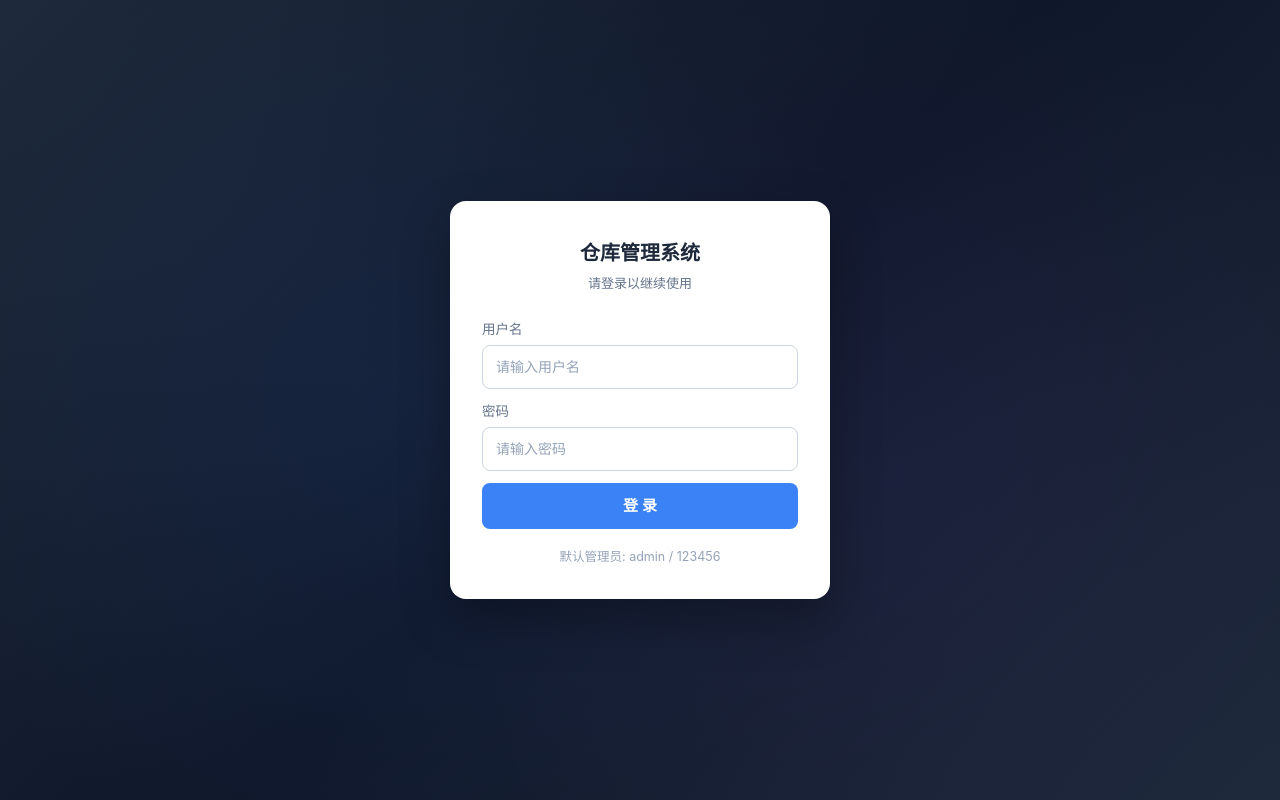
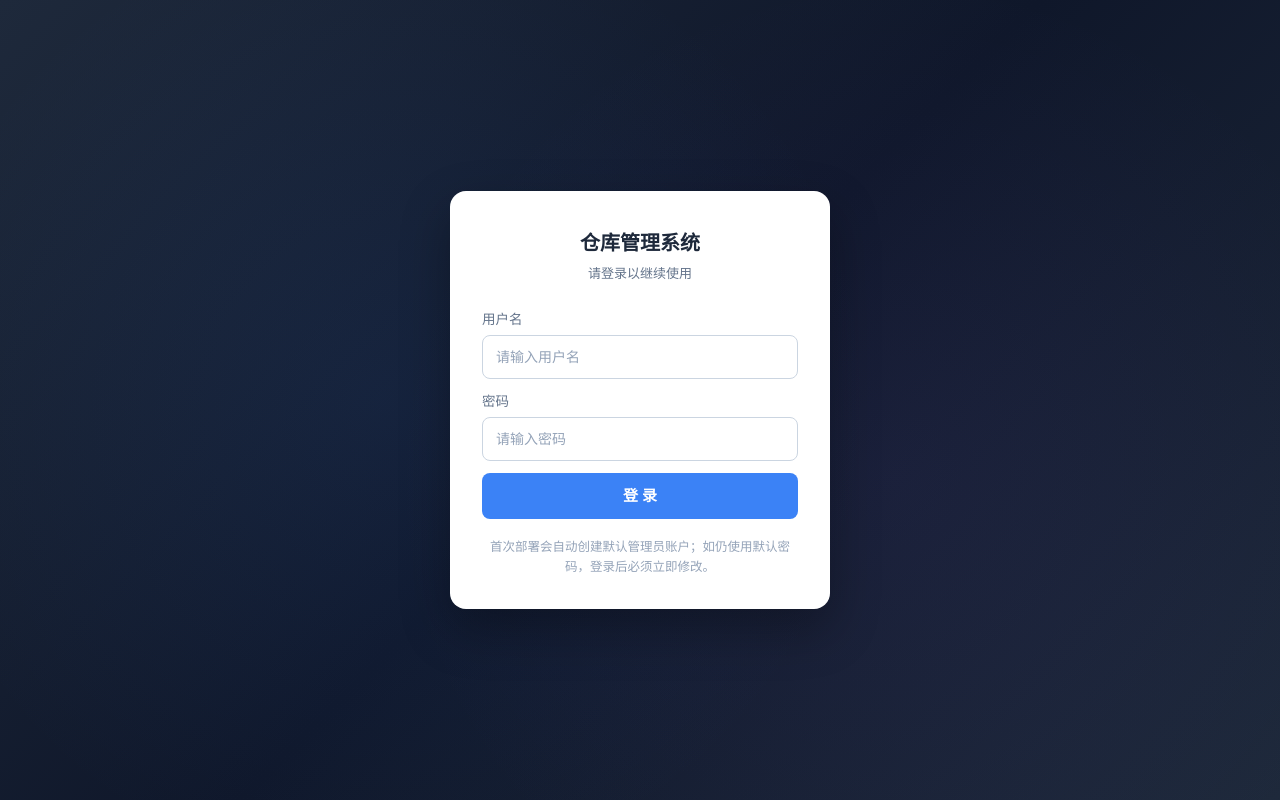
Before and after one commit to sky-smile/warehouse-mvp, a website: page public/index.html in a window 1280 px wide. Drawn offline with Linux system fonts and the light colour scheme; no server answers.

Commit message:
docs: 更新登录提示与版本记录

```diff
--- a/public/index.html
+++ b/public/index.html
@@ -29,7 +29,7 @@
         <div class="login-error hidden" id="login-error"></div>
         <button type="submit" class="btn btn-primary btn-block">登 录</button>
       </form>
-      <p class="login-hint" id="login-hint">默认管理员: admin / 123456</p>
+      <p class="login-hint" id="login-hint">首次部署会自动创建默认管理员账户；如仍使用默认密码，登录后必须立即修改。</p>
     </div>
   </div>
 
```
Also changed, not shown: AGENTS.md (+1 -0 lines), README.md.
